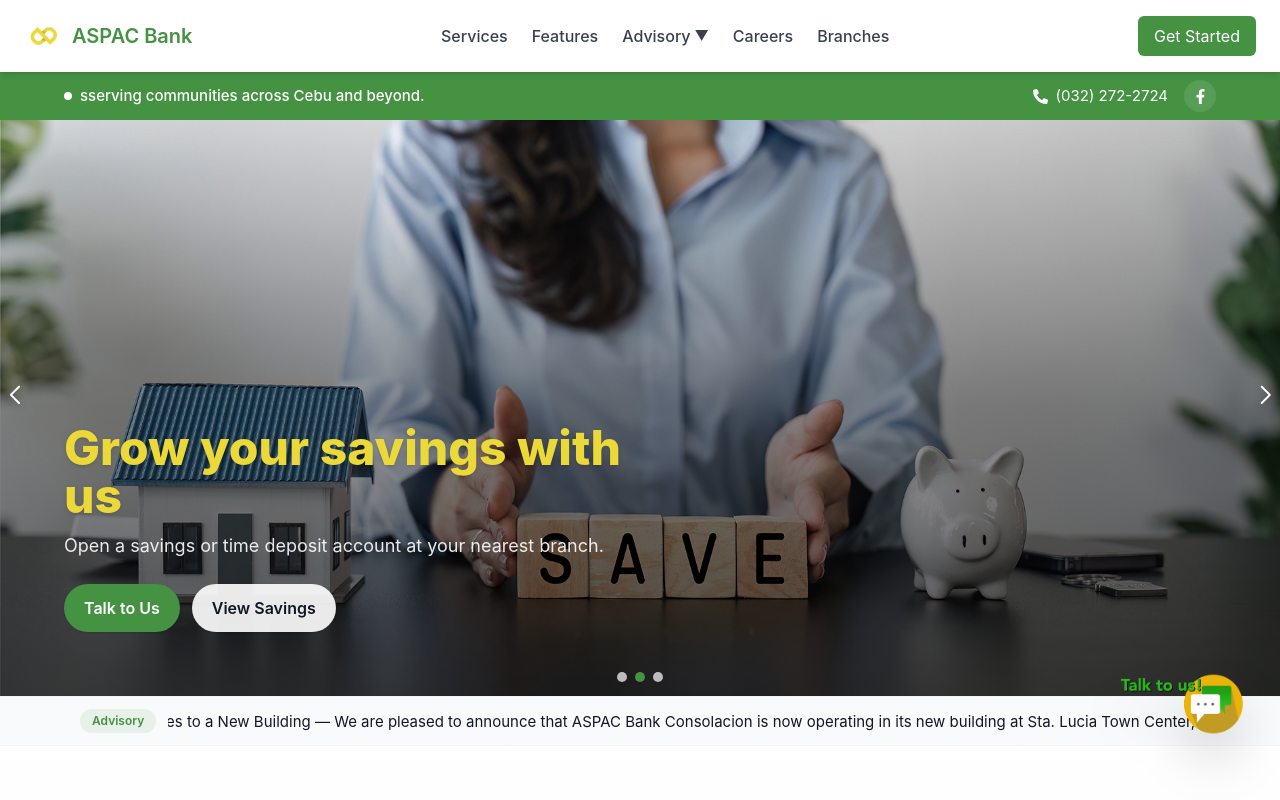
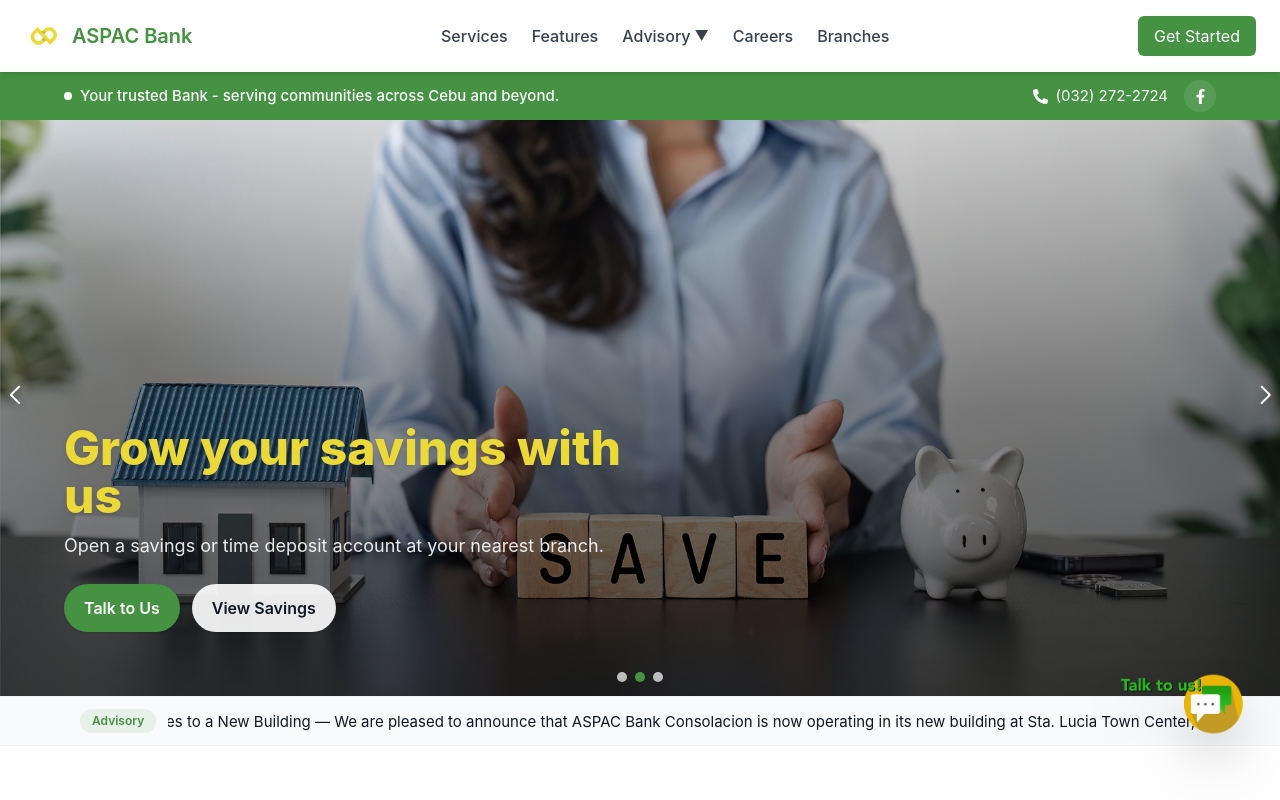
Before and after one commit to Christian-aspacbank/aspacbank, a React (Create React App) app: page / in a window 1280 px wide. Shown: the top 800 px of the page. Built offline with nearby package versions, Linux system fonts and the light colour scheme.

Commit message:
Your trusted Bank -
Your trusted Bank -

```diff
--- a/src/WelcomePage.tsx
+++ b/src/WelcomePage.tsx
@@ -100,7 +100,7 @@ const WelcomePage: React.FC = () => {
               aria-hidden
             />
             <span className="font-medium">
-              sserving communities across Cebu and beyond.
+              Your trusted Bank - serving communities across Cebu and beyond.
             </span>
           </p>
           <div className="flex items-center gap-4">
```
